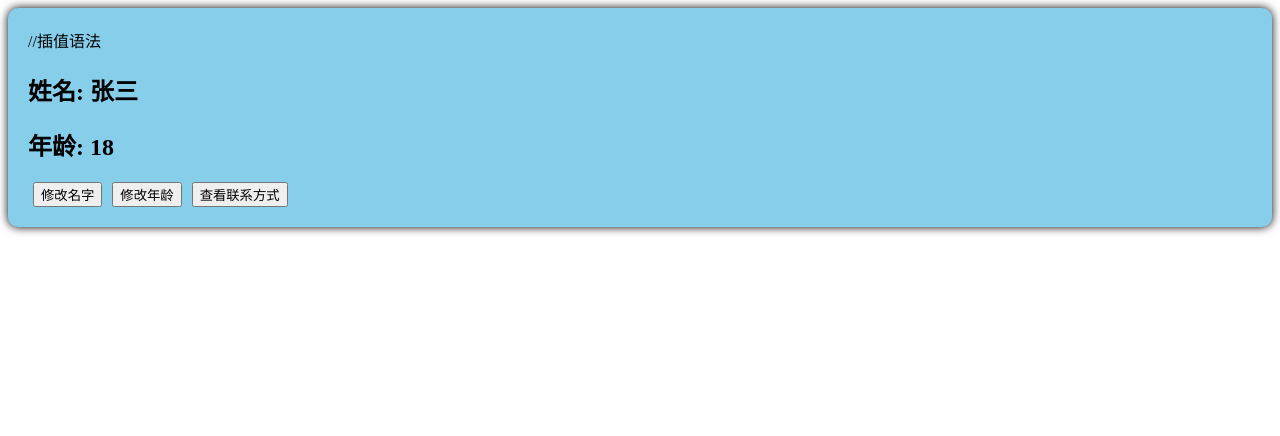
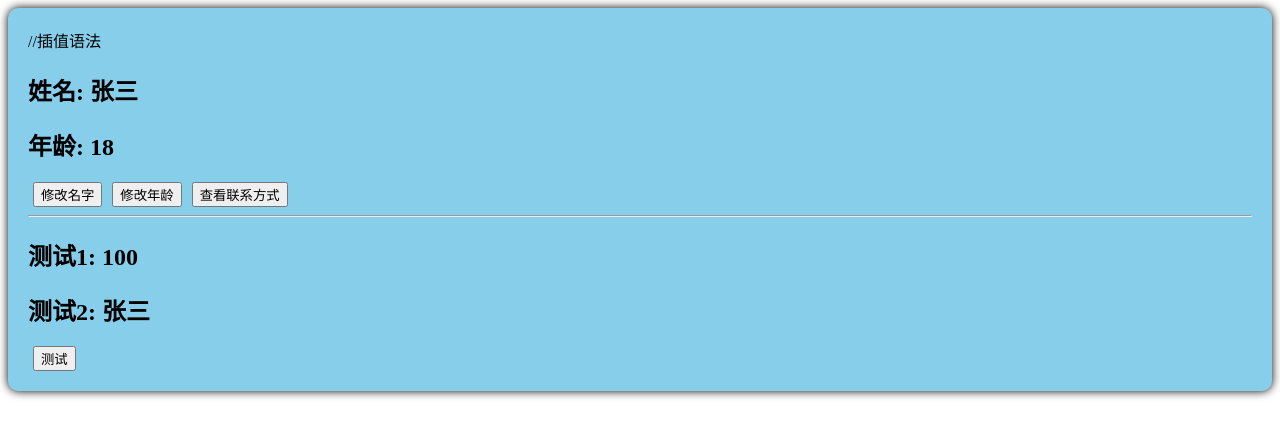
Before and after one commit to wenjuhe/hello_vue3, a Vue app: page / in a window 1280 px wide. Shown: the top 436 px of the page. Built offline with nearby package versions, Linux system fonts and the light colour scheme.

Commit message:
setup与OptionsAPI

```diff
--- a/src/components/Person.vue
+++ b/src/components/Person.vue
@@ -6,12 +6,30 @@
         <button @click="changeName">修改名字</button>
         <button @click="changeAge">修改年龄</button>
         <button @click="showTel">查看联系方式</button>
+        <hr>
+        <h2>测试1: {{a}}</h2>
+        <h2>测试2: {{c}}</h2>
+        <button @click="b">测试</button>
     </div>
 </template>
 
 <script lang="ts">
     export default {
         name: 'Person',
+        beforeCreate(){
+            console.log('beforeCreate')
+        },
+        data(){
+            return {
+                a:100,
+                c:this.name
+            }
+        },
+        methods: {
+            b(){
+                console.log('b')
+            }
+        },
         //vue3在setup中没有维护this
         setup(){
             //console.log('@@',this) setup函数中的this是undefined, Vue3中已经开始弱化this了
```
Also changed, not shown: 1 other file (tests, documents, lock files or other folders).
